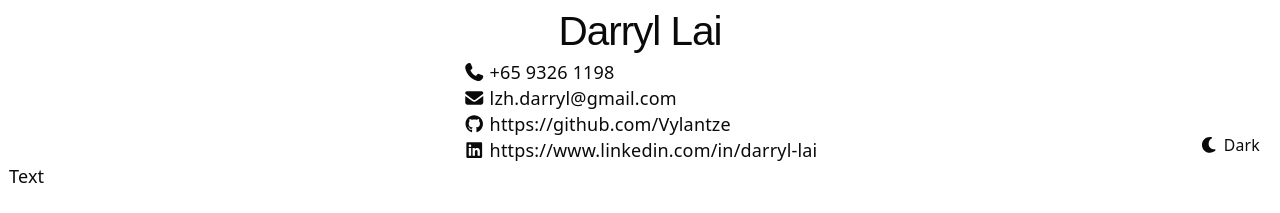
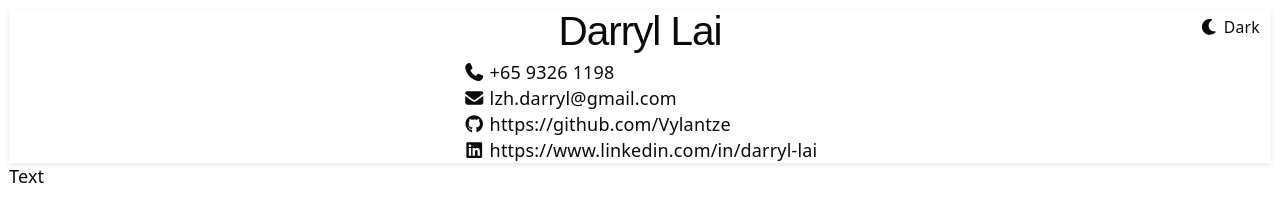
Before and after one commit to Vylantze/resume, a React (Vite) app: page / in a window 1280 px wide. Shown: the top 213 px of the page. Built offline with nearby package versions, Linux system fonts and the light colour scheme.

Commit message:
Move dark mode button to top right

```diff
--- a/src/layouts/NavbarLayout/index.module.css
+++ b/src/layouts/NavbarLayout/index.module.css
@@ -12,7 +12,7 @@
 
 .theme-button-container {
   right: 0;
-  bottom: 0;
+  top: 0;
   position: absolute;
 }
 
--- a/src/layouts/NavbarLayout/index.tsx
+++ b/src/layouts/NavbarLayout/index.tsx
@@ -2,7 +2,7 @@ import styles from './index.module.css';
 
 import { Toggle } from '@/components/ui/toggle';
 import { FontAwesomeIcon } from '@fortawesome/react-fontawesome';
-import { faEnvelope, faMoon, faPhone } from '@fortawesome/free-solid-svg-icons';
+import { faEnvelope, faMoon, faPhone, faSun } from '@fortawesome/free-solid-svg-icons';
 import { faGithub, faLinkedin } from '@fortawesome/free-brands-svg-icons';
 
 import { useTheme, useThemeDispatch } from '@/providers/ThemeProvider/hooks';
@@ -17,18 +17,20 @@ export function NavbarLayout () {
 
   return (
     <div className={`${styles['navbar']} sticky space-y-1`}>
-      <h1 className={styles['title']}>Darryl Lai</h1>
       <div className={styles['nav-header']}>
         <div className={styles['theme-button-container']}>
           <Toggle
             onClick={onDarkModeToggle}
             pressed={theme === 'dark'}
           >
-            <FontAwesomeIcon icon={faMoon} />
-            Dark
+            <FontAwesomeIcon icon={theme === 'dark' ? faSun : faMoon} />
+            <span>{theme === 'dark' ? 'Light' : 'Dark'}</span>
           </Toggle>
         </div>
-        <div className={styles['center-container']}>
+        <h1 className={styles['title']}>Darryl Lai</h1>
+      </div>
+      <div className={styles['nav-header']}>
+        <div className={styles['header-details-container']}>
           {/* Mobile */}
           <div className="flex items-center gap-1">
             <FontAwesomeIcon icon={faPhone} />
--- a/src/styles/index.css
+++ b/src/styles/index.css
@@ -123,6 +123,7 @@ code, pre {
   position: sticky;
   top: 0;
   z-index: 100;
+  box-shadow: 0 2px 5px rgba(0,0,0,0.1);
 }
 
 /* Select all on click */
```
